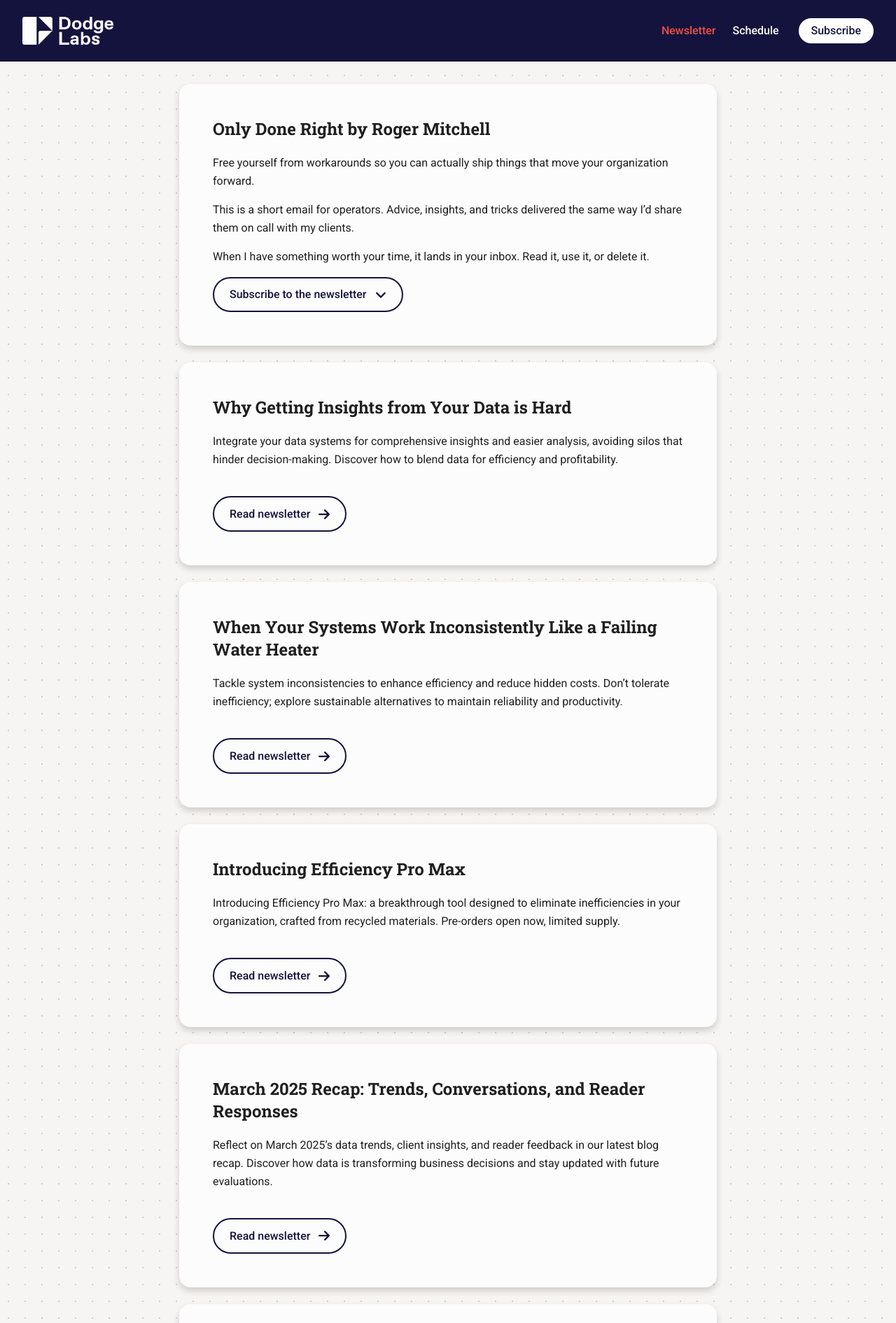
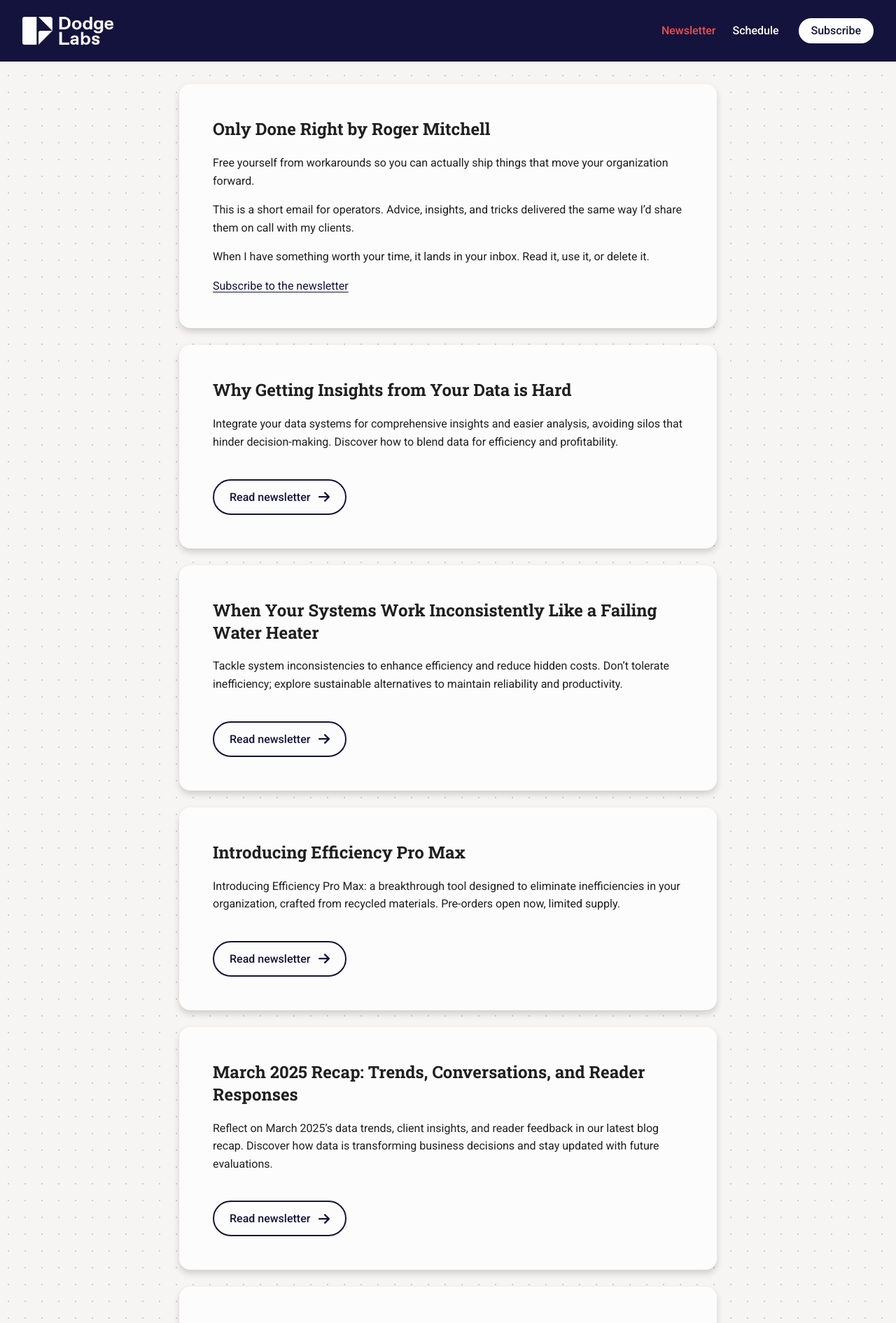
Before and after one commit to DodgeLabs/website, a Jekyll site: the page built from newsletter.md, in a window 1280 px wide. Shown: the top 1891 px of the page at 70% size. Built offline with Jekyll 4.4.1, drawn with Linux system fonts in a browser that asks for light colours.

Commit message:
Reveal the archive form from a text link, not a button.
Subscribe to the newsletter is an in-place link. Click it and it
becomes plain text while the HubSpot form expands underneath.

```diff
--- a/_includes/subscribe-card.html
+++ b/_includes/subscribe-card.html
@@ -14,14 +14,9 @@ When I have something worth your time, it lands in your inbox. Read it, use it,
 {%- if include.collapse_form %}
 <div class="card__body">
 <div class="form-disclosure">
-    <div class="form-disclosure__toggle-wrap">
-        <div class="form-disclosure__toggle-inner">
-            <button type="button" class="btn-secondary form-disclosure__toggle" aria-expanded="false" aria-controls="newsletter-subscribe-form">
-                Subscribe to the newsletter
-                <svg class="form-disclosure__chevron" xmlns="http://www.w3.org/2000/svg" viewBox="0 0 448 512" aria-hidden="true"><path d="M201.4 374.6c12.5 12.5 32.8 12.5 45.3 0l160-160c12.5-12.5 12.5-32.8 0-45.3s-32.8-12.5-45.3 0L224 306.7 86.6 169.4c-12.5-12.5-32.8-12.5-45.3 0s-12.5 32.8 0 45.3l160 160z"/></svg>
-            </button>
-        </div>
-    </div>
+    <p class="form-disclosure__prompt">
+        <a href="#newsletter-subscribe-form" class="form-disclosure__link" aria-expanded="false" aria-controls="newsletter-subscribe-form">Subscribe to the newsletter</a>
+    </p>
     <div class="form-disclosure__clip" id="newsletter-subscribe-form">
         <div class="form-disclosure__inner" inert>
             {% include hubspot-newsletter-form.html target="hs-newsletter-form-archive" %}
--- a/assets/css/style.css
+++ b/assets/css/style.css
@@ -540,45 +540,52 @@ button.btn-secondary {
   cursor: pointer;
 }
 
-.form-disclosure__toggle {
-  margin-top: 0;
+.form-disclosure__prompt {
+  display: none;
+  margin-bottom: 0;
 }
 
-.form-disclosure__toggle-wrap,
-.form-disclosure__clip {
+.has-js .form-disclosure__prompt {
+  display: block;
+}
+
+.form-disclosure__link {
+  color: var(--color-navy);
+  text-decoration: underline;
+  text-underline-offset: 3px;
+  text-decoration-thickness: 1px;
+  cursor: pointer;
+}
+
+.form-disclosure__link:hover {
+  color: var(--color-red);
+}
+
+.form-disclosure__label {
+  color: var(--color-text);
+}
+
+.has-js .form-disclosure__clip {
   display: grid;
+  grid-template-rows: 0fr;
   transition: grid-template-rows 0.35s ease;
 }
 
-.form-disclosure__toggle-wrap {
+.has-js .form-disclosure.is-open .form-disclosure__clip {
   grid-template-rows: 1fr;
 }
 
-.form-disclosure__clip {
-  grid-template-rows: 0fr;
-}
-
-.form-disclosure.is-open .form-disclosure__toggle-wrap {
-  grid-template-rows: 0fr;
-}
-
-.form-disclosure.is-open .form-disclosure__clip {
-  grid-template-rows: 1fr;
-}
-
-.form-disclosure__toggle-inner,
 .form-disclosure__inner {
   overflow: hidden;
   min-height: 0;
 }
 
-.form-disclosure.is-open .form-disclosure__toggle {
-  pointer-events: none;
+.has-js .form-disclosure.is-open .form-disclosure__inner .hs-newsletter-form {
+  padding-top: 8px;
 }
 
 @media (prefers-reduced-motion: reduce) {
-  .form-disclosure__toggle-wrap,
-  .form-disclosure__clip {
+  .has-js .form-disclosure__clip {
     transition: none;
   }
 }
```
Also changed, not shown: other parts of _includes/subscribe-card.html (+9 -7 lines).
